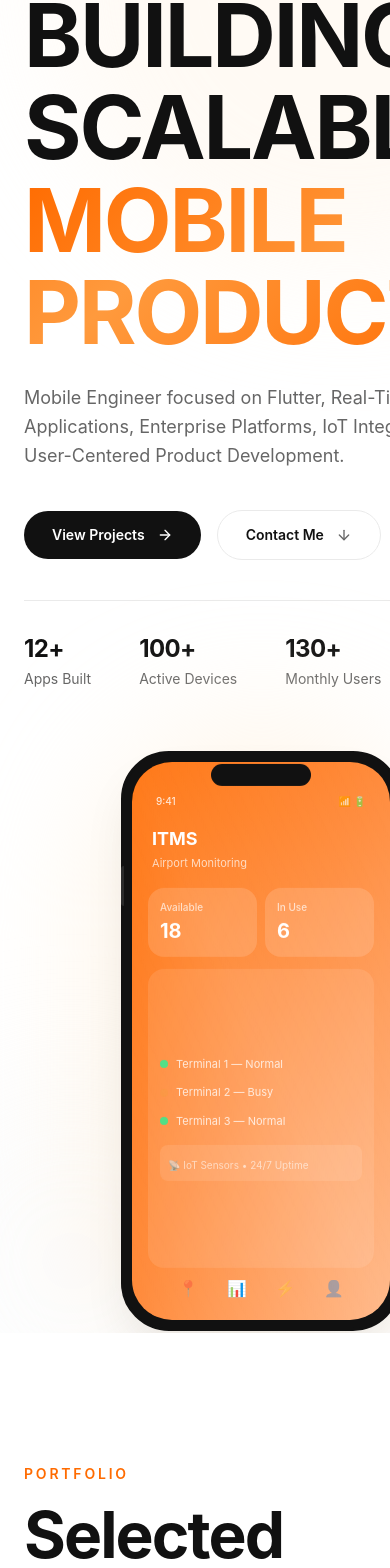
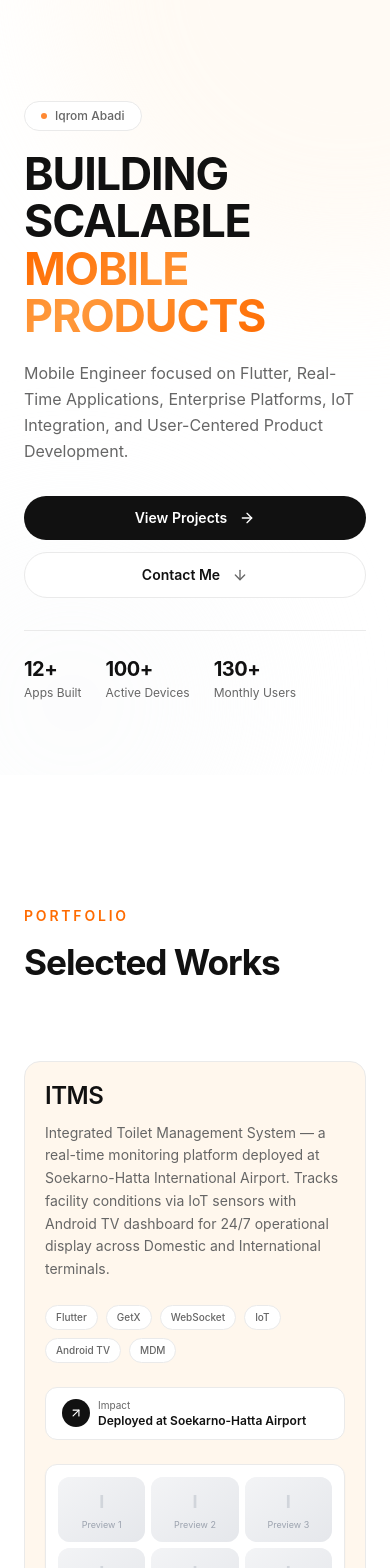
Before and after one commit to IqromAbadi/Porto, a Next.js app: page / in a window 390 px wide. Shown: the part 69-1637 px from the top of the page. Built offline with nearby package versions, Linux system fonts and the light colour scheme.

Commit message:
Refactor code structure for improved readability and maintainability

```diff
--- a/src/components/FeaturedProjects.tsx
+++ b/src/components/FeaturedProjects.tsx
@@ -65,9 +65,9 @@ export default function FeaturedProjects() {
               <motion.div
                 key={project.id}
                 variants={itemVariants}
-                className={`group relative overflow-hidden rounded-3xl border border-[#EAEAEA] ${colors.bg} card-hover`}
+                className={`group relative overflow-hidden rounded-2xl lg:rounded-3xl border border-[#EAEAEA] ${colors.bg} card-hover`}
               >
-                <div className="grid items-center gap-8 p-8 lg:grid-cols-2 lg:gap-16 lg:p-12">
+                <div className="grid items-center gap-6 lg:gap-16 p-5 lg:p-12 lg:grid-cols-2">
                   {/* Project Image Gallery */}
                   <div className="relative order-2 lg:order-1">
                     <ProjectGalleryPreview
@@ -82,7 +82,7 @@ export default function FeaturedProjects() {
                       <h3 className="text-display-sm text-[#111111]">
                         {project.name}
                       </h3>
-                      <p className="mt-4 max-w-md text-base leading-relaxed text-[#666666]">
+                      <p className="mt-3 lg:mt-4 max-w-md text-sm sm:text-base leading-relaxed text-[#666666] break-words">
                         {project.description}
                       </p>
                     </div>
@@ -92,7 +92,7 @@ export default function FeaturedProjects() {
                       {project.tech.map((tech) => (
                         <span
                           key={tech}
-                          className="rounded-full border border-[#EAEAEA] bg-white px-3.5 py-1.5 text-xs font-medium text-[#666666] transition-colors hover:border-[#111111] hover:text-[#111111]"
+                          className="rounded-full border border-[#EAEAEA] bg-white px-2.5 sm:px-3.5 py-1 sm:py-1.5 text-[10px] sm:text-xs font-medium text-[#666666] transition-colors hover:border-[#111111] hover:text-[#111111] whitespace-nowrap"
                         >
                           {tech}
                         </span>
@@ -100,13 +100,15 @@ export default function FeaturedProjects() {
                     </div>
 
                     {/* Impact */}
-                    <div className="flex items-center gap-3 rounded-2xl border border-[#EAEAEA] bg-white px-5 py-3">
-                      <div className="flex h-8 w-8 items-center justify-center rounded-full bg-[#111111]">
-                        <ArrowUpRight className="h-4 w-4 text-white" />
+                    <div className="flex items-center gap-2 sm:gap-3 rounded-xl sm:rounded-2xl border border-[#EAEAEA] bg-white px-4 sm:px-5 py-2.5 sm:py-3">
+                      <div className="flex h-7 w-7 sm:h-8 sm:w-8 items-center justify-center rounded-full bg-[#111111] flex-shrink-0">
+                        <ArrowUpRight className="h-3.5 w-3.5 sm:h-4 sm:w-4 text-white" />
                       </div>
-                      <div>
-                        <div className="text-xs text-[#666666]">Impact</div>
-                        <div className="text-sm font-semibold text-[#111111]">
+                      <div className="min-w-0">
+                        <div className="text-[10px] sm:text-xs text-[#666666]">
+                          Impact
+                        </div>
+                        <div className="text-xs sm:text-sm font-semibold text-[#111111] truncate">
                           {project.impact}
                         </div>
                       </div>
@@ -132,9 +134,9 @@ export default function FeaturedProjects() {
             {additionalProjects.map((name, i) => (
               <div
                 key={i}
-                className="rounded-2xl border border-[#EAEAEA] bg-white px-5 py-4 transition-all duration-300 hover:border-[#111111]/20 hover:shadow-sm"
+                className="rounded-xl sm:rounded-2xl border border-[#EAEAEA] bg-white px-4 sm:px-5 py-3 sm:py-4 transition-all duration-300 hover:border-[#111111]/20 hover:shadow-sm"
               >
-                <span className="text-sm font-medium text-[#666666]">
+                <span className="text-xs sm:text-sm font-medium text-[#666666] break-words">
                   {name}
                 </span>
               </div>
--- a/src/components/Hero.tsx
+++ b/src/components/Hero.tsx
@@ -12,20 +12,20 @@ export default function Hero() {
         <div className="absolute -bottom-32 -left-32 h-[400px] w-[400px] rounded-full bg-gray-50 opacity-40 blur-3xl" />
       </div>
 
-      <div className="relative z-10 mx-auto w-full max-w-screen-2xl px-6 lg:px-12">
-        <div className="grid items-center gap-16 lg:grid-cols-2 lg:gap-24">
+      <div className="relative z-10 mx-auto w-full max-w-screen-2xl px-6 lg:px-12 pt-24 lg:pt-0">
+        <div className="grid items-center gap-12 lg:grid-cols-2 lg:gap-24">
           {/* Left Content */}
-          <div className="flex flex-col gap-10">
+          <div className="flex flex-col gap-8 lg:gap-10">
             <motion.div
               initial={{ opacity: 0, y: 30 }}
               animate={{ opacity: 1, y: 0 }}
               transition={{ duration: 0.8, ease: [0.16, 1, 0.3, 1] }}
-              className="flex flex-col gap-6"
+              className="flex flex-col gap-5 lg:gap-6"
             >
               {/* Name tag */}
               <div className="inline-flex items-center gap-2 self-start rounded-full border border-[#EAEAEA] bg-white px-4 py-1.5">
                 <span className="h-1.5 w-1.5 rounded-full bg-[#FF6B00] animate-pulse-soft" />
-                <span className="text-sm font-medium text-[#666666]">
+                <span className="text-xs lg:text-sm font-medium text-[#666666]">
                   Iqrom Abadi
                 </span>
               </div>
@@ -40,7 +40,7 @@ export default function Hero() {
               </h1>
 
               {/* Subheadline */}
-              <p className="max-w-lg text-lg leading-relaxed text-[#666666]">
+              <p className="max-w-lg text-base lg:text-lg leading-relaxed text-[#666666]">
                 Mobile Engineer focused on Flutter, Real-Time Applications,
                 Enterprise Platforms, IoT Integration, and User-Centered Product
                 Development.
@@ -56,18 +56,18 @@ export default function Hero() {
                 delay: 0.2,
                 ease: [0.16, 1, 0.3, 1],
               }}
-              className="flex flex-wrap items-center gap-4"
+              className="flex flex-col xs:flex-row flex-wrap items-stretch xs:items-center gap-3 lg:gap-4"
             >
               <a
                 href="#projects"
-                className="group inline-flex items-center gap-3 rounded-full bg-[#111111] px-7 py-3.5 text-sm font-semibold text-white transition-all duration-300 hover:bg-[#FF6B00] hover:shadow-lg hover:shadow-orange-500/20"
+                className="group inline-flex items-center justify-center gap-3 rounded-full bg-[#111111] px-6 lg:px-7 py-3 lg:py-3.5 text-sm font-semibold text-white transition-all duration-300 hover:bg-[#FF6B00] hover:shadow-lg hover:shadow-orange-500/20"
               >
                 View Projects
                 <ArrowRight className="h-4 w-4 transition-transform duration-300 group-hover:translate-x-1" />
               </a>
               <a
                 href="#contact"
-                className="group inline-flex items-center gap-3 rounded-full border border-[#EAEAEA] bg-white px-7 py-3.5 text-sm font-semibold text-[#111111] transition-all duration-300 hover:border-[#111111] hover:bg-[#F8F8F8]"
+                className="group inline-flex items-center justify-center gap-3 rounded-full border border-[#EAEAEA] bg-white px-6 lg:px-7 py-3 lg:py-3.5 text-sm font-semibold text-[#111111] transition-all duration-300 hover:border-[#111111] hover:bg-[#F8F8F8]"
               >
                 Contact Me
                 <ArrowDown className="h-4 w-4 text-[#666666] transition-transform duration-300 group-hover:translate-y-1" />
@@ -79,7 +79,7 @@ export default function Hero() {
               initial={{ opacity: 0 }}
               animate={{ opacity: 1 }}
               transition={{ duration: 1, delay: 0.6 }}
-              className="flex gap-12 border-t border-[#EAEAEA] pt-8"
+              className="flex flex-wrap gap-6 xs:gap-12 border-t border-[#EAEAEA] pt-6 lg:pt-8"
             >
               {[
                 { value: "12+", label: "Apps Built" },
@@ -87,10 +87,10 @@ export default function Hero() {
                 { value: "130+", label: "Monthly Users" },
               ].map((stat) => (
                 <div key={stat.label}>
-                  <div className="text-2xl font-bold tracking-tight text-[#111111]">
+                  <div className="text-xl lg:text-2xl font-bold tracking-tight text-[#111111]">
                     {stat.value}
                   </div>
-                  <div className="mt-1 text-sm text-[#666666]">
+                  <div className="mt-0.5 lg:mt-1 text-xs lg:text-sm text-[#666666]">
                     {stat.label}
                   </div>
                 </div>
@@ -98,20 +98,20 @@ export default function Hero() {
             </motion.div>
           </div>
 
-          {/* Right - iPhone Mockup */}
+          {/* Right - iPhone Mockup (hidden on mobile) */}
           <motion.div
             initial={{ opacity: 0, x: 60 }}
             animate={{ opacity: 1, x: 0 }}
             transition={{ duration: 1, delay: 0.3, ease: [0.16, 1, 0.3, 1] }}
-            className="relative flex items-center justify-center lg:justify-end"
+            className="relative hidden lg:flex items-center justify-center lg:justify-end"
           >
             <motion.div
-              animate={{ y: [0, -15, 0] }}
+              animate={{ y: [0, -12, 0] }}
               transition={{ duration: 6, repeat: Infinity, ease: "easeInOut" }}
               className="relative"
             >
               {/* iPhone Frame */}
-              <div className="relative h-[580px] w-[280px] rounded-[3rem] border-[3px] border-[#111111] bg-[#111111] p-2 shadow-2xl shadow-black/10">
+              <div className="relative h-[500px] xl:h-[580px] w-[240px] xl:w-[280px] rounded-[3rem] border-[3px] border-[#111111] bg-[#111111] p-2 shadow-2xl shadow-black/10">
                 {/* Dynamic Island */}
                 <div className="absolute left-1/2 top-2.5 z-10 h-[22px] w-[100px] -translate-x-1/2 rounded-full bg-[#111111]" />
 
@@ -212,12 +212,12 @@ export default function Hero() {
         </div>
       </div>
 
-      {/* Scroll indicator */}
+      {/* Scroll indicator — desktop only */}
       <motion.div
         initial={{ opacity: 0 }}
         animate={{ opacity: 1 }}
         transition={{ delay: 1.5, duration: 0.8 }}
-        className="absolute bottom-8 left-1/2 -translate-x-1/2"
+        className="absolute bottom-8 left-1/2 -translate-x-1/2 hidden lg:block"
       >
         <motion.div
           animate={{ y: [0, 8, 0] }}
--- a/src/components/ProjectGalleryPreview.tsx
+++ b/src/components/ProjectGalleryPreview.tsx
@@ -15,23 +15,17 @@ export default function ProjectGalleryPreview({
 }: ProjectGalleryPreviewProps) {
   const [hoveredIndex, setHoveredIndex] = useState<number | null>(null);
   const displayImages = images.length > 0 ? images.slice(0, 6) : [];
-  const gridCols = displayImages.length <= 3 ? 3 : 3;
 
   return (
     <div className="relative w-full" onMouseLeave={() => setHoveredIndex(null)}>
       {/* Gallery wrapper */}
-      <div className="relative overflow-hidden rounded-[2rem] border border-[#EAEAEA] bg-white p-4 shadow-sm">
+      <div className="relative overflow-hidden rounded-xl sm:rounded-[1.5rem] lg:rounded-[2rem] border border-[#EAEAEA] bg-white p-3 sm:p-4 shadow-sm">
         {/* Grid */}
-        <div
-          className={`grid grid-cols-${gridCols} gap-2`}
-          style={{
-            gridTemplateColumns: `repeat(${gridCols}, minmax(0, 1fr))`,
-          }}
-        >
+        <div className="grid grid-cols-3 gap-1.5 sm:gap-2">
           {displayImages.map((img, i) => (
             <motion.div
               key={i}
-              className="relative aspect-[4/3] cursor-pointer overflow-hidden rounded-2xl bg-gray-100"
+              className="relative aspect-[4/3] cursor-pointer overflow-hidden rounded-xl sm:rounded-2xl bg-gray-100"
               onMouseEnter={() => setHoveredIndex(i)}
               whileHover={{ scale: 1.02 }}
               transition={{ duration: 0.3, ease: [0.16, 1, 0.3, 1] }}
@@ -39,10 +33,10 @@ export default function ProjectGalleryPreview({
               {/* Fallback: gradient placeholder */}
               <div className="absolute inset-0 bg-gradient-to-br from-gray-100 to-gray-200 flex items-center justify-center">
                 <div className="text-center">
-                  <div className="text-2xl font-bold text-gray-300">
+                  <div className="text-lg sm:text-2xl font-bold text-gray-300">
                     {projectName.charAt(0)}
                   </div>
-                  <div className="mt-1 text-[10px] text-gray-400">
+                  <div className="mt-0.5 sm:mt-1 text-[9px] sm:text-[10px] text-gray-400">
                     Preview {i + 1}
                   </div>
                 </div>
@@ -51,7 +45,7 @@ export default function ProjectGalleryPreview({
           ))}
         </div>
 
-        {/* Hover overlay: dim background */}
+        {/* Hover overlay: dim background (desktop only via CSS hover) */}
         <AnimatePresence>
           {hoveredIndex !== null && (
             <motion.div
@@ -60,7 +54,7 @@ export default function ProjectGalleryPreview({
               animate={{ opacity: 1 }}
               exit={{ opacity: 0 }}
               transition={{ duration: 0.25 }}
-              className="pointer-events-none absolute inset-0 z-10 rounded-[2rem] bg-white/60 backdrop-blur-[2px]"
+              className="pointer-events-none absolute inset-0 z-10 rounded-xl sm:rounded-[1.5rem] lg:rounded-[2rem] bg-white/60 backdrop-blur-[2px]"
             />
           )}
         </AnimatePresence>
@@ -74,7 +68,7 @@ export default function ProjectGalleryPreview({
               animate={{ opacity: 1, scale: 1, x: "-50%", y: "-50%" }}
               exit={{ opacity: 0, scale: 0.85, x: "-50%", y: "-50%" }}
               transition={{ duration: 0.35, ease: [0.16, 1, 0.3, 1] }}
-              className="absolute left-1/2 top-1/2 z-20 w-[55%] max-w-[340px] -translate-x-1/2 -translate-y-1/2"
+              className="absolute left-1/2 top-1/2 z-20 w-[65%] sm:w-[55%] max-w-[280px] sm:max-w-[340px] -translate-x-1/2 -translate-y-1/2"
             >
               <div className="overflow-hidden rounded-2xl border-2 border-white shadow-2xl shadow-black/20">
                 {/* Preview content */}
@@ -111,8 +105,8 @@ export default function ProjectGalleryPreview({
         </AnimatePresence>
       </div>
 
-      {/* Project name label below gallery */}
-      <p className="mt-3 text-center text-xs font-medium text-[#999999]">
+      {/* Screens label */}
+      <p className="mt-2 sm:mt-3 text-center text-[10px] sm:text-xs font-medium text-[#999999]">
         {displayImages.length} screens
       </p>
     </div>
--- a/tailwind.config.ts
+++ b/tailwind.config.ts
@@ -1,78 +1,93 @@
-import type { Config } from 'tailwindcss';
+import type { Config } from "tailwindcss";
 
 const config: Config = {
   content: [
-    './src/pages/**/*.{js,ts,jsx,tsx,mdx}',
-    './src/components/**/*.{js,ts,jsx,tsx,mdx}',
-    './src/app/**/*.{js,ts,jsx,tsx,mdx}',
+    "./src/pages/**/*.{js,ts,jsx,tsx,mdx}",
+    "./src/components/**/*.{js,ts,jsx,tsx,mdx}",
+    "./src/app/**/*.{js,ts,jsx,tsx,mdx}",
   ],
   theme: {
     extend: {
+      screens: {
+        xs: "475px",
+      },
       colors: {
         primary: {
-          DEFAULT: '#FF6B00',
-          50: '#FFF5ED',
-          100: '#FFE8D5',
-          200: '#FFD0A8',
-          300: '#FFB775',
-          400: '#FF9A3D',
-          500: '#FF6B00',
-          600: '#D45900',
-          700: '#A84600',
-          800: '#7A3300',
-          900: '#4D2000',
+          DEFAULT: "#FF6B00",
+          50: "#FFF5ED",
+          100: "#FFE8D5",
+          200: "#FFD0A8",
+          300: "#FFB775",
+          400: "#FF9A3D",
+          500: "#FF6B00",
+          600: "#D45900",
+          700: "#A84600",
+          800: "#7A3300",
+          900: "#4D2000",
         },
-        surface: '#F8F8F8',
-        border: '#EAEAEA',
-        muted: '#666666',
+        surface: "#F8F8F8",
+        border: "#EAEAEA",
+        muted: "#666666",
       },
       fontFamily: {
         sans: [
-          'Inter',
-          'SF Pro Display',
-          '-apple-system',
-          'BlinkMacSystemFont',
-          'Segoe UI',
-          'Roboto',
-          'Helvetica Neue',
-          'Arial',
-          'sans-serif',
+          "Inter",
+          "SF Pro Display",
+          "-apple-system",
+          "BlinkMacSystemFont",
+          "Segoe UI",
+          "Roboto",
+          "Helvetica Neue",
+          "Arial",
+          "sans-serif",
         ],
       },
       fontSize: {
-        'display-xl': ['5.5rem', { lineHeight: '1.05', letterSpacing: '-0.04em', fontWeight: '700' }],
-        'display-lg': ['4rem', { lineHeight: '1.05', letterSpacing: '-0.03em', fontWeight: '700' }],
-        'display-md': ['3rem', { lineHeight: '1.1', letterSpacing: '-0.02em', fontWeight: '600' }],
-        'display-sm': ['2.25rem', { lineHeight: '1.15', letterSpacing: '-0.02em', fontWeight: '600' }],
+        "display-xl": [
+          "clamp(2.8rem, 6vw, 5.5rem)",
+          { lineHeight: "1.05", letterSpacing: "-0.04em", fontWeight: "700" },
+        ],
+        "display-lg": [
+          "clamp(2.2rem, 5vw, 4rem)",
+          { lineHeight: "1.08", letterSpacing: "-0.03em", fontWeight: "700" },
+        ],
+        "display-md": [
+          "clamp(1.75rem, 4vw, 3rem)",
+          { lineHeight: "1.1", letterSpacing: "-0.02em", fontWeight: "600" },
+        ],
+        "display-sm": [
+          "clamp(1.5rem, 3vw, 2.25rem)",
+          { lineHeight: "1.15", letterSpacing: "-0.02em", fontWeight: "600" },
+        ],
       },
       spacing: {
-        '18': '4.5rem',
-        '22': '5.5rem',
-        '30': '7.5rem',
-        '34': '8.5rem',
+        "18": "4.5rem",
+        "22": "5.5rem",
+        "30": "7.5rem",
+        "34": "8.5rem",
       },
       animation: {
-        'float': 'float 6s ease-in-out infinite',
-        'float-slow': 'float 8s ease-in-out infinite',
-        'pulse-soft': 'pulse-soft 4s ease-in-out infinite',
-        'shimmer': 'shimmer 2s linear infinite',
+        float: "float 6s ease-in-out infinite",
+        "float-slow": "float 8s ease-in-out infinite",
+        "pulse-soft": "pulse-soft 4s ease-in-out infinite",
+        shimmer: "shimmer 2s linear infinite",
       },
       keyframes: {
         float: {
-          '0%, 100%': { transform: 'translateY(0px)' },
-          '50%': { transform: 'translateY(-20px)' },
+          "0%, 100%": { transform: "translateY(0px)" },
+          "50%": { transform: "translateY(-20px)" },
         },
-        'pulse-soft': {
-          '0%, 100%': { opacity: '1' },
-          '50%': { opacity: '0.7' },
+        "pulse-soft": {
+          "0%, 100%": { opacity: "1" },
+          "50%": { opacity: "0.7" },
         },
         shimmer: {
-          '0%': { backgroundPosition: '-200% 0' },
-          '100%': { backgroundPosition: '200% 0' },
+          "0%": { backgroundPosition: "-200% 0" },
+          "100%": { backgroundPosition: "200% 0" },
         },
       },
       backdropBlur: {
-        xs: '2px',
+        xs: "2px",
       },
     },
   },
```
Also changed, not shown: src/components/CaseStudy.tsx (+24 -19 lines), 1 other file (tests, documents, lock files or other folders).
